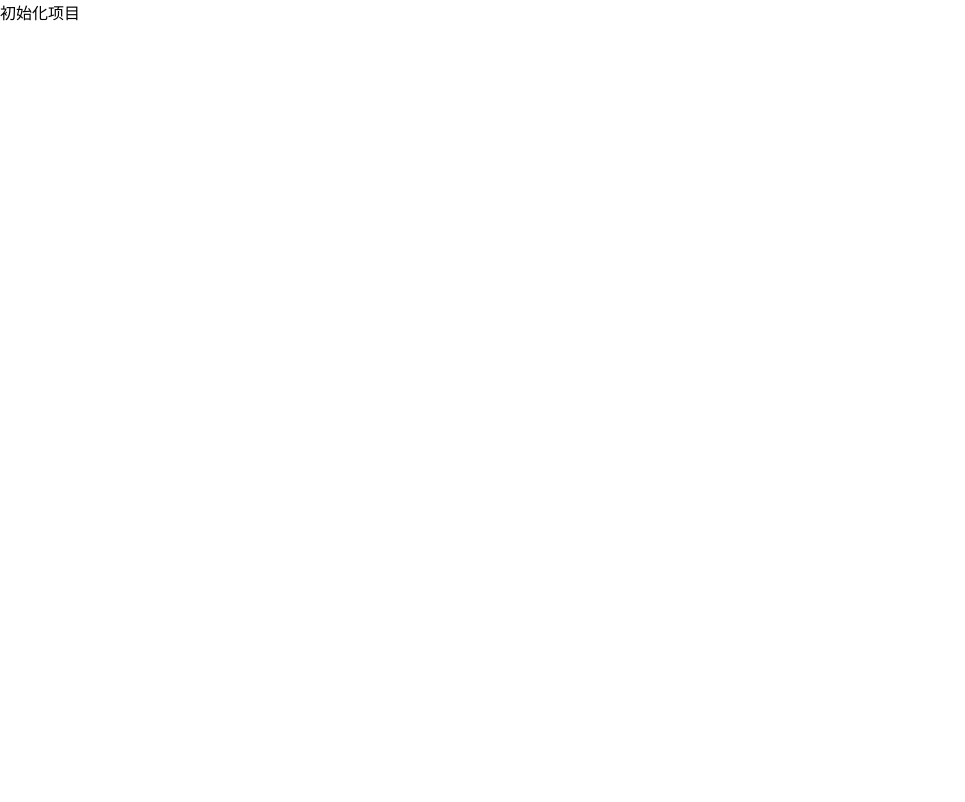
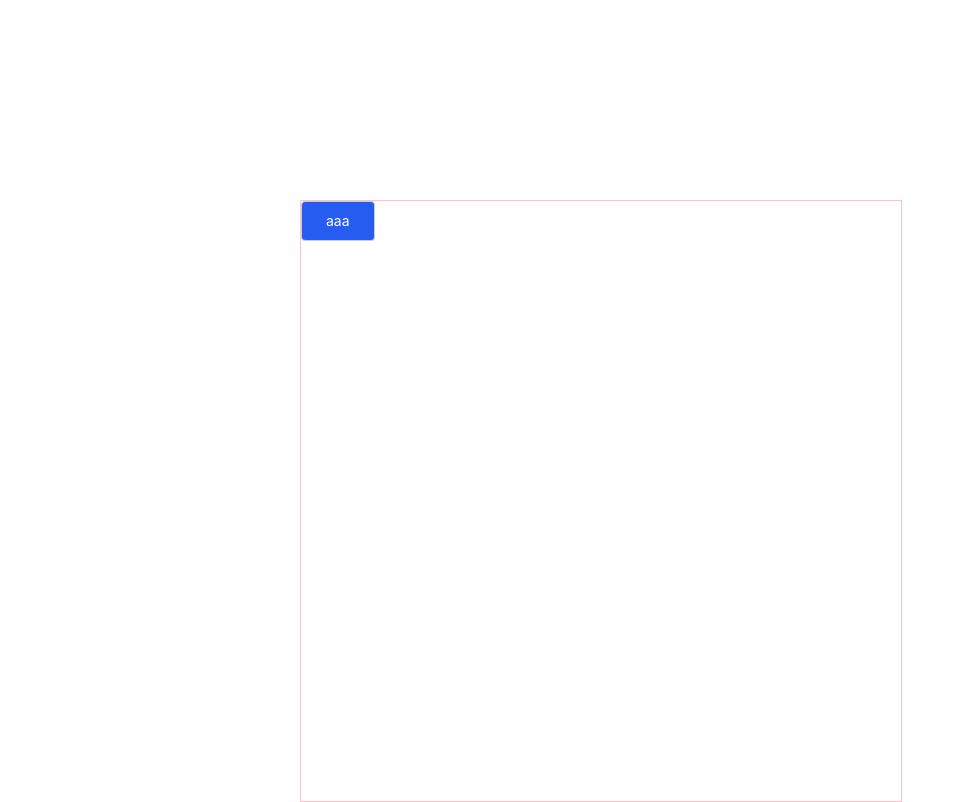
Before and after one commit to bushaoqing/component-for-react-hook, a React (Create React App) app: page / in a window 1280 px wide. Shown: the whole page, without its empty margins (0-965 px from the left). Built offline with nearby package versions, Linux system fonts and the light colour scheme.

Commit message:
add btn component

```diff
--- a/package.json
+++ b/package.json
@@ -6,6 +6,7 @@
     "@testing-library/jest-dom": "^5.11.4",
     "@testing-library/react": "^11.1.0",
     "@testing-library/user-event": "^12.1.10",
+    "lodash": "^4.17.21",
     "react": "^17.0.2",
     "react-dom": "^17.0.2",
     "react-scripts": "4.0.3",
--- a/src/App.js
+++ b/src/App.js
@@ -1,8 +1,10 @@
+import Buttom from './components/Button'
 
+// 测试容器
 function App() {
   return (
     <div className="App">
-      初始化项目
+      <Buttom text="aaa" type="submit" />
     </div>
   );
 }
--- /dev/null
+++ b/src/components/Button/index.css
@@ -0,0 +1,72 @@
+.comp-button-wrap__submit,
+.comp-button-wrap__cancel {
+  display: inline-block;
+  padding: 9px 24px;
+  border-radius: 4px;
+  font-size: 14px;
+  line-height: 20px;
+}
+
+.comp-button-wrap__submit {
+  border: 1px solid #ccc;
+  color: #fff;
+  background: #265CF0;
+}
+
+.comp-button-wrap__cancel {
+  border: 1px solid #ccc;
+  color: #262626;
+  background: #fff;
+}
+
+.comp-button-wrap__submit:hover,
+.comp-button-wrap__cancel:hover {
+  cursor: pointer;
+  background: rgba(38,92,240,0.08);
+  border: 1px solid #265cf0;
+  border-radius: 4px;
+  color: #265cf0;
+}
+
+.comp-button-wrap__submit.disabled {
+  background-color: #a8bef9;
+  border-color: #a8bef9;
+  color: #fff;
+}
+
+.comp-button-wrap__submit.disabled:hover,
+.comp-button-wrap__cancel.disabled:hover,
+.comp-button-wrap__text.disabled:hover {
+  cursor: not-allowed;
+}
+
+.comp-button-wrap__cancel.disabled {
+  background-color: #f6f6f6;
+  border-color: #ccc;
+  color: #999;
+}
+
+.comp-button-wrap__text {
+  display: inline-block;
+  padding: 9px 8px;
+  font-size: 14px;
+  color: #265CF0;
+}
+
+.comp-button-wrap__text:hover {
+  cursor: pointer;
+}
+
+.comp-button-wrap__text.disabled {
+  border-color: #ccc;
+  color: #999;
+}
+
+.comp-button-wrap__normal {
+  color: #265cf0;
+}
+
+.comp-button-wrap__normal:hover {
+  color: #265cf0;
+  cursor: pointer;
+}
--- /dev/null
+++ b/src/components/Button/index.js
@@ -0,0 +1,36 @@
+import PropTypes from 'prop-types'
+import _ from 'lodash'
+import './index.css'
+
+function Button(props) {
+  let { type, iconClass, text, disabled, onClick, style } = props
+
+  return (
+    <span
+      className={`comp-button-wrap__${type} ${iconClass} ${disabled ? 'disabled' : ''}`}
+      style={style}
+      onClick={() => {
+        if (disabled) return
+        onClick()
+      }}
+    >
+      <span style={{ marginLeft: iconClass ? 4 : 0 }}>{ text }</span>
+    </span>
+  )
+}
+
+Button.propTypes = {
+  type: PropTypes.string, // submit、cancel、text、normal --->  默认为text：table中的蓝色字体按钮
+  iconClass: PropTypes.string,
+  text: PropTypes.string,
+  disabled: PropTypes.bool,
+  onClick: PropTypes.func,
+  style: PropTypes.object, // 自定义一些样式：font-size...
+}
+
+Button.defaultProps = {
+  text: '我是测试文本',
+  onClick: _.noop
+}
+
+export default Button
--- a/src/index.css
+++ b/src/index.css
@@ -11,3 +11,10 @@ code {
   font-family: source-code-pro, Menlo, Monaco, Consolas, 'Courier New',
     monospace;
 }
+
+.App {
+  width: 600px;
+  height: 600px;
+  border: 1px solid pink;
+  margin: 200px 0 0 300px;
+}
```
Also changed, not shown: src/components/Button/README.md (added).
